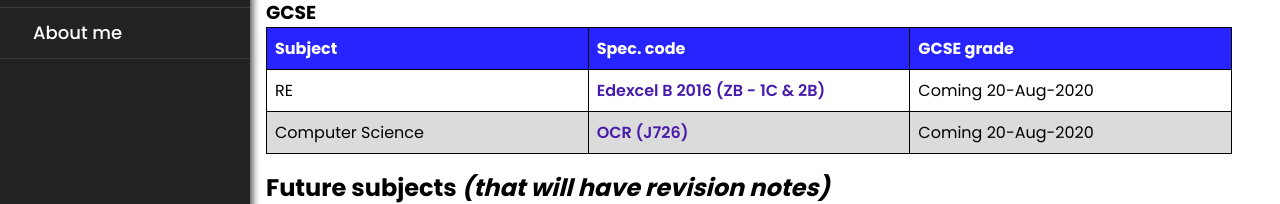
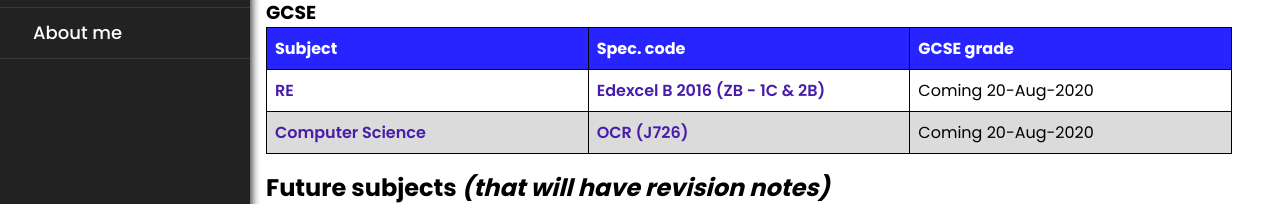
Before and after one commit to HarryD05/revision-simplified, a React (Create React App) app: page /subjects/GCSE_CS#/home in a window 1280 px wide. Shown: the part 208-412 px from the top of the page. Built offline with nearby package versions, Linux system fonts and the light colour scheme.

Commit message:
Added links to home page, with icon

```diff
--- a/public/index.html
+++ b/public/index.html
@@ -1,16 +1,20 @@
 <!DOCTYPE html>
 <html lang="en">
+
 <head>
   <meta charset="UTF-8">
   <meta name="description" content="Revision resource for GCSEs and in the future A-levels">
   <meta name="keywords" content="Revison, GCSEs">
   <meta name="author" content="Harry Davis">
   <meta name="viewport" content="width=device-width, initial-scale=1.0">
+  <link rel="icon" href="%PUBLIC_URL%/write.svg">
 
   <title>RevisionSimplified</title>
 </head>
+
 <body>
   <script src="https://kit.fontawesome.com/2d37c2ca76.js"></script>
   <div id="root"></div>
 </body>
+
 </html>
--- a/src/pages/Home.js
+++ b/src/pages/Home.js
@@ -1,4 +1,5 @@
 import React, { useContext } from 'react';
+import { NavLink } from 'react-router-dom';
 
 //Context
 import { LocationContext } from '../context/LocationContext';
@@ -32,7 +33,7 @@ const Home = (props) => {
 				</thead>
 				<tbody>
 					<tr>
-						<td>RE</td>
+						<td><NavLink to="/subjects/GCSE_RE">RE</NavLink></td>
 						<td>
 							<a
 								href="https://qualifications.pearson.com/content/dam/pdf/GCSE/Religious%20Studies/2016/Specification%20and%20sample%20assessments/Specification-GCSE-L1-L2-Religious-Studies-B-June-2016-Draft-4.pdf"
@@ -45,7 +46,7 @@ const Home = (props) => {
 						<td>Coming 20-Aug-2020</td>
 					</tr>
 					<tr>
-						<td>Computer Science</td>
+						<td><NavLink to="/subjects/GCSE_CS">Computer Science</NavLink></td>
 						<td>
 							<a
 								href="https://ocr.org.uk/Images/225975-specification-accredited-gcse-computer-science-j276.pdf"
```
Also changed, not shown: src/context/LocationContext.js (+4 -4 lines), public/write.svg (added). Lines whose indentation alone changed are shown as unchanged.
